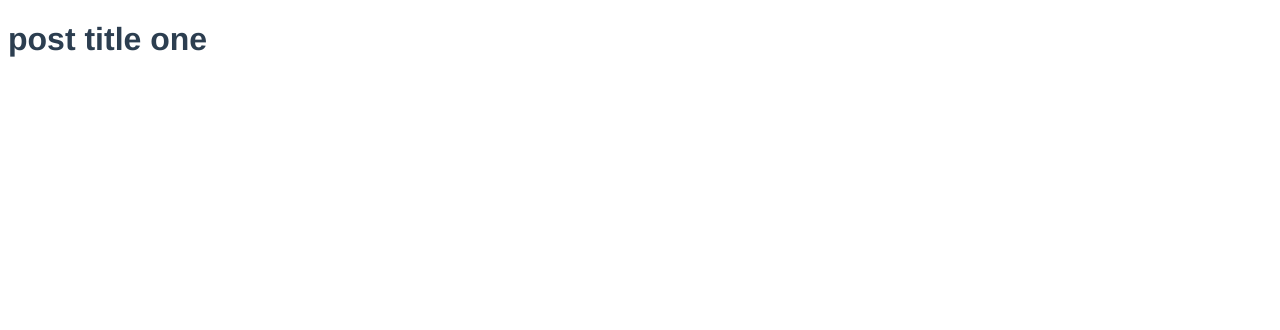
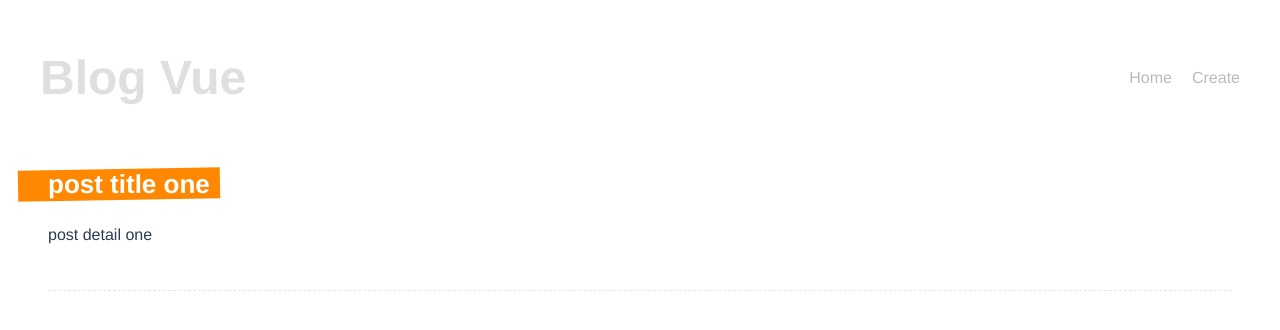
Before and after one commit to minthuhlaing007/compositionapi, a Vue app: page /posts/1 in a window 1280 px wide. Shown: the top 330 px of the page. Built offline with nearby package versions, Linux system fonts and the light colour scheme; data requests are answered from the project's data file.

Commit message:
navbar component and detail style

```diff
--- a/src/App.vue
+++ b/src/App.vue
@@ -1,7 +1,17 @@
 <template>
+  <!-- bal twr twr par lar chin loa navigation ko di mar yay tar -->
+  <Navbar></Navbar>
+  <router-view />
+</template>
 
-  <router-view/>
-</template>
+<script>
+import Navbar from "./components/Navbar.vue";
+export default {
+  components: {
+    Navbar,
+  },
+};
+</script>
 
 <style>
 #app {
@@ -10,5 +20,4 @@
   -moz-osx-font-smoothing: grayscale;
   color: #2c3e50;
 }
-
 </style>
--- /dev/null
+++ b/src/components/Navbar.vue
@@ -0,0 +1,37 @@
+<template>
+  <header>
+    <h1>Blog Vue</h1>
+    <nav>
+      <router-link :to="{ name: 'home' }">Home</router-link>
+      <router-link :to="{ name: 'Create' }">Create</router-link>
+    </nav>
+  </header>
+</template>
+
+<script>
+export default {};
+</script>
+
+<style>
+header {
+  display: flex;
+  justify-content: space-between;
+  align-items: center;
+  max-width: 1200px;
+  margin: 0 auto;
+  padding: 10px;
+}
+header h1 {
+  color: #dfdfdf;
+  font-size: 48px;
+}
+header a {
+  color: #bbb;
+  text-decoration: none;
+  margin-left: 20px;
+}
+header a.router-link-active {
+  color: #444;
+  font-weight: bold;
+}
+</style>
--- a/src/components/SinglePosts.vue
+++ b/src/components/SinglePosts.vue
@@ -11,7 +11,6 @@
 </template>
 
 <script>
-import { computed } from "vue";
 export default {
   props: ["post"],
   setup(props) {},
--- a/src/composable/getPost.js
+++ b/src/composable/getPost.js
@@ -6,9 +6,9 @@
   let load = async () => {
     try {
       // adding delay for loading
-      await new Promise((resolve,reject)=>{
-        setTimeout(resolve,2000);
-      })
+      // await new Promise((resolve,reject)=>{
+      //   setTimeout(resolve,2000);
+      // })
 
       let response = await fetch("http://localhost:3000/posts/" + id);
       if (response.status === 404) {
--- a/src/composable/getPosts.js
+++ b/src/composable/getPosts.js
@@ -6,9 +6,9 @@
   let load = async () => {
     try {
       // delaying 2s for adding loading features; this is temporary code
-      await new Promise((resolve,reject)=>{
-        setTimeout(resolve,2000);
-      });
+      // await new Promise((resolve,reject)=>{
+      //   setTimeout(resolve,2000);
+      // });
 
       let response = await fetch("http://localhost:3000/posts");
       if (response.status === 404) {
--- a/src/views/Detail.vue
+++ b/src/views/Detail.vue
@@ -1,7 +1,7 @@
 <template>
-  <div v-if="post">
-    <h1>{{post.title}}</h1>
-    <h3>{{post.detail}}</h3>
+  <div v-if="post" class="post">
+    <h2>{{ post.title }}</h2>
+    <p>{{ post.body }}</p>
   </div>
   <div v-else>
     <Spinner></Spinner>
@@ -9,7 +9,7 @@
 </template>
 
 <script>
-import Spinner from '../components/Spinner'
+import Spinner from "../components/Spinner";
 import getPost from "@/composable/getPost";
 export default {
   components: { Spinner },
@@ -22,4 +22,39 @@
 };
 </script>
 
-<style></style>
+<style>
+.post {
+  margin: 0 40px 30px;
+  padding-bottom: 30px;
+  border-bottom: 1px dashed #e7e7e7;
+}
+.post h2 {
+  display: inline-block;
+  position: relative;
+  font-size: 26px;
+  color: white;
+  margin-bottom: 10px;
+  max-width: 400px;
+}
+.post h2::before {
+  content: "";
+  display: block;
+  width: 100%;
+  height: 100%;
+  background: #ff8800;
+  position: absolute;
+  z-index: -1;
+  padding-right: 40px;
+  left: -30px;
+  transform: rotateZ(-1deg);
+}
+.pill {
+  display: inline-block;
+  margin: 10px 10px 0 0;
+  color: #444;
+  background: #ddd;
+  padding: 8px;
+  border-radius: 20px;
+  font-size: 14px;
+}
+</style>
```
